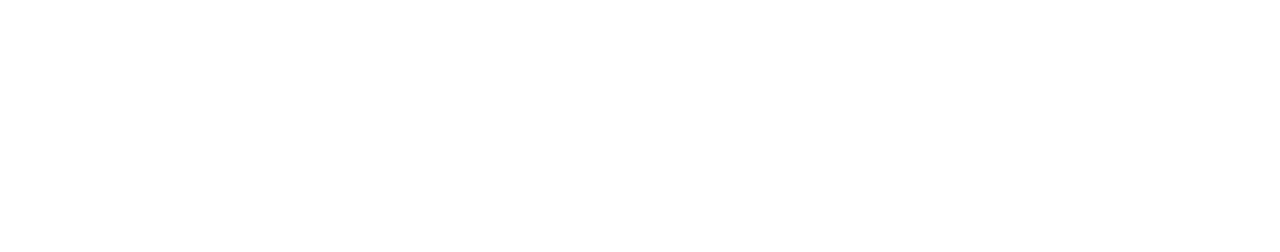
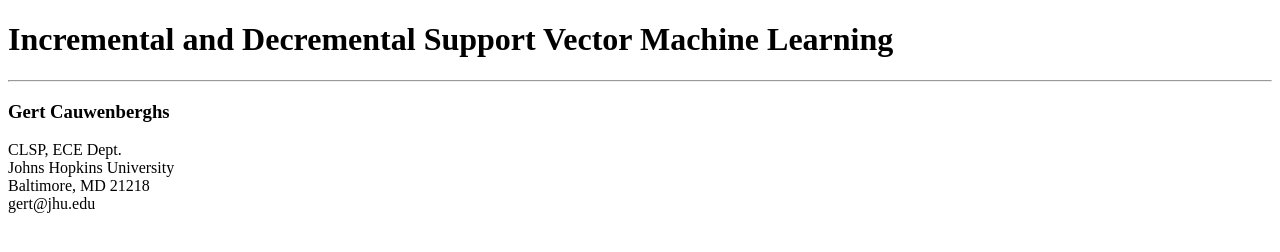
Before and after one commit to smboolean76/paper-scientifico, a plain HTML site: page index.html in a window 1280 px wide. Drawn offline with Linux system fonts and the light colour scheme.

Commit message:
Aggiunto header pagina

```diff
--- a/index.html
+++ b/index.html
@@ -8,7 +8,21 @@
 </head>
 <body>
     <!-- intestazione pagina -->
-    <header></header>
+    <header>
+        <h1>Incremental and Decremental Support Vector Machine Learning</h1>
+        <hr>
+        <!-- info autore -->
+        <div>
+            <h3>Gert Cauwenberghs</h3>
+            <div>
+                CLSP, ECE Dept.<br>
+                Johns Hopkins University<br>
+                Baltimore, MD 21218<br>
+                gert@jhu.edu
+            </div>
+        </div>
+        <!-- /info autore -->
+    </header>
     <!-- intestazione pagina -->
     <!-- corpo pagina -->
     <main></main>
```
